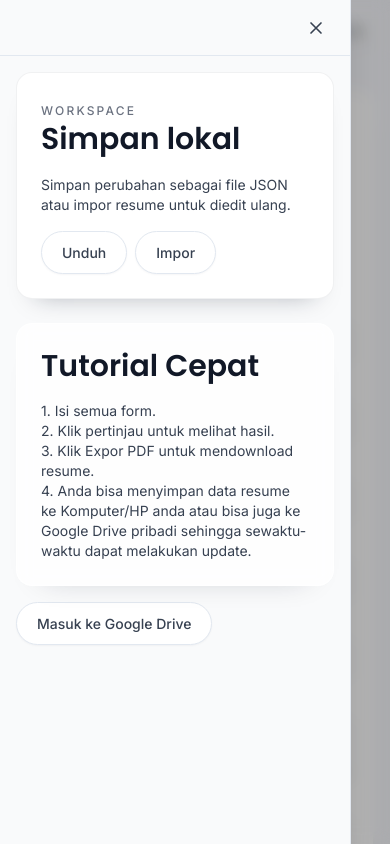
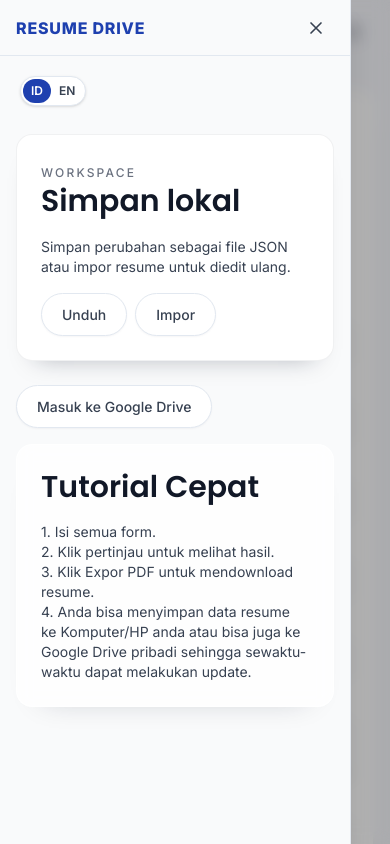
Before and after one commit to yudafhd/resumedrive, a Next.js app: page / in a window 390 px wide. Both pictures are taken after a click on the button "Buka panel kiri". Shown: the top 844 px of the page. Built offline with nearby package versions, Linux system fonts and the light colour scheme; no server answers.

Commit message:
feat: add button login

```diff
--- a/app/page.tsx
+++ b/app/page.tsx
@@ -32,6 +32,7 @@ import { createSettingsPayload } from "@/lib/app-settings";
 import type { AppSettings } from "@/lib/app-settings";
 import { useAppData } from "@/components/providers/AppDataProvider";
 import { useTranslation } from "@/components/providers/LanguageProvider";
+import Link from "next/link";
 
 type ToastType = ToastMessage["variant"];
 type TabId = "editor" | "preview" | "config";
@@ -586,7 +587,19 @@ function ResumeEditorPageContent() {
                     onClick={() => setLeftPanelOpen(false)}
                 />
                 <div className={`absolute inset-y-0 left-0 max-w-[90vw] bg-[var(--color-bg-secondary)] border-r border-[var(--color-border)] shadow-xl transition-transform duration-300 ease-in-out ${leftPanelOpen ? "translate-x-0" : "-translate-x-full"}`}>
-                    <div className="flex h-14 items-center justify-end border-b border-[var(--color-border)] px-3">
+
+                    <div className="flex h-14 items-center justify-between border-b border-[var(--color-border)] px-3">
+                        <div className="flex gap-2">
+                            <Link
+                                href="/"
+                                aria-label="Resume Drive home"
+                                className="flex items-center gap-3 rounded-[var(--radius-md)] px-1 py-1 focus-visible:outline-none focus-visible:ring-2 focus-visible:ring-[var(--focus-ring-color)] focus-visible:ring-offset-[var(--focus-ring-offset)] transition-all"
+                            >
+                                <span className="text-base font-extrabold tracking-wider">
+                                    RESUME DRIVE
+                                </span>
+                            </Link>
+                        </div>
                         <button
                             type="button"
                             aria-label="Close left panel"
--- a/components/HeaderBar.tsx
+++ b/components/HeaderBar.tsx
@@ -1,5 +1,6 @@
 "use client";
 
+import Image from "next/image";
 import Link from "next/link";
 import LanguageToggle from "./LanguageToggle";
 import { useTranslation } from "./providers/LanguageProvider";
@@ -30,23 +31,22 @@ export function HeaderBar({
             <div className="mx-auto flex h-16 max-w-7xl items-center justify-between gap-3 px-4 sm:px-6">
                 {/* Left cluster: drawer toggle (md-), brand */}
                 <div className="flex items-center gap-2">
-                    <button
-                        type="button"
-                        aria-label={t("header.openLeftPanel")}
-                        onClick={onToggleLeft}
-                        className="inline-flex items-center justify-center rounded-[var(--radius-md)] p-3 text-[var(--color-text-secondary)] hover:bg-[var(--color-bg-secondary)] md:hidden focus-visible:outline-none focus-visible:ring-2 focus-visible:ring-[var(--focus-ring-color)] focus-visible:ring-offset-[var(--focus-ring-offset)] transition-all min-h-[44px] min-w-[44px]"
-                    >
-                        <svg width="20" height="20" viewBox="0 0 24 24" fill="none" aria-hidden="true">
-                            <path d="M4 6h16M4 12h16M4 18h16" stroke="currentColor" strokeWidth="2" strokeLinecap="round" />
-                        </svg>
-                    </button>
-
                     <Link
                         href="/"
                         aria-label="Resume Drive home"
-                        className="text-sm font-extrabold tracking-wider text-[var(--color-text-primary)] focus-visible:outline-none focus-visible:ring-2 focus-visible:ring-[var(--focus-ring-color)] focus-visible:ring-offset-[var(--focus-ring-offset)] transition-all"
+                        className="flex items-center rounded-[var(--radius-md)] px-1 py-1 text-[var(--color-text-primary)] focus-visible:outline-none focus-visible:ring-2 focus-visible:ring-[var(--focus-ring-color)] focus-visible:ring-offset-[var(--focus-ring-offset)] transition-all"
                     >
-                        RESUME DRIVE
+                        {/* <Image
+                            src="/resumedrive.png"
+                            alt="Resume Drive logo"
+                            width={32}
+                            height={32}
+                            priority
+                            className="!hidden md:!inline h-8 w-8 rounded-md"
+                        /> */}
+                        <span className="ml-2 text-md sm:text-lg font-extrabold tracking-wider">
+                            RESUME DRIVE
+                        </span>
                     </Link>
                 </div>
 
@@ -75,10 +75,22 @@ export function HeaderBar({
                     >
                         {t("header.previewTab")}
                     </button>
+                    <button
+                        type="button"
+                        aria-label={t("header.openLeftPanel")}
+                        onClick={onToggleLeft}
+                        className="inline-flex items-center justify-center rounded-[var(--radius-md)] p-3 text-[var(--color-text-secondary)] hover:bg-[var(--color-bg-secondary)] md:hidden focus-visible:outline-none focus-visible:ring-2 focus-visible:ring-[var(--focus-ring-color)] focus-visible:ring-offset-[var(--focus-ring-offset)] transition-all min-h-[44px] min-w-[44px]"
+                    >
+                        <svg width="20" height="20" viewBox="0 0 24 24" fill="none" aria-hidden="true">
+                            <path d="M4 6h16M4 12h16M4 18h16" stroke="currentColor" strokeWidth="2" strokeLinecap="round" />
+                        </svg>
+                    </button>
+
                 </div>
 
-                <div className="flex items-center gap-2">
+                <div className="hidden items-center gap-2 md:flex">
                     <LanguageToggle />
+
                 </div>
             </div>
         </header>
--- a/components/LeftPanel.tsx
+++ b/components/LeftPanel.tsx
@@ -1,10 +1,13 @@
 "use client";
 
 import { ChangeEvent, useRef } from "react";
+import Image from "next/image";
+import Link from "next/link";
 import { GoogleSignInButton } from "./GoogleSignInButton";
 import { QuickStartChecklist } from "./QuickStartChecklist";
 import { useAuth } from "./providers/AuthProvider";
 import { FileList } from "./FileList";
+import LanguageToggle from "./LanguageToggle";
 import type { DriveFile } from "@/lib/drive-server";
 import { useAppData } from "@/components/providers/AppDataProvider";
 import { useTranslation } from "./providers/LanguageProvider";
@@ -60,6 +63,9 @@ export function LeftPanel({ isAuthenticated, onSelectFile, loading: isSaving, on
 
     return (
         <aside className="space-y-6">
+            <div className="flex items-center justify-between gap-3 rounded-[var(--radius-md)] px-1 py-1 text-[var(--color-text-primary)] md:hidden">
+                <LanguageToggle />
+            </div>
             <section className="card space-y-4">
                 <header className="space-y-1">
                     <span className="text-xs font-medium uppercase tracking-[0.18em] text-[var(--color-text-muted)]">{t("leftPanel.workspaceLabel")}</span>
@@ -99,8 +105,8 @@ export function LeftPanel({ isAuthenticated, onSelectFile, loading: isSaving, on
 
             {!isAuthenticated ? (
                 <div className="space-y-4">
+                    <GoogleSignInButton />
                     <QuickStartChecklist className="space-y-3 text-[var(--color-text-primary)]" />
-                    <GoogleSignInButton />
                 </div>
             ) : (
                 <div className="space-y-4">
```
Also changed, not shown: public/resumedrive.png (added).
